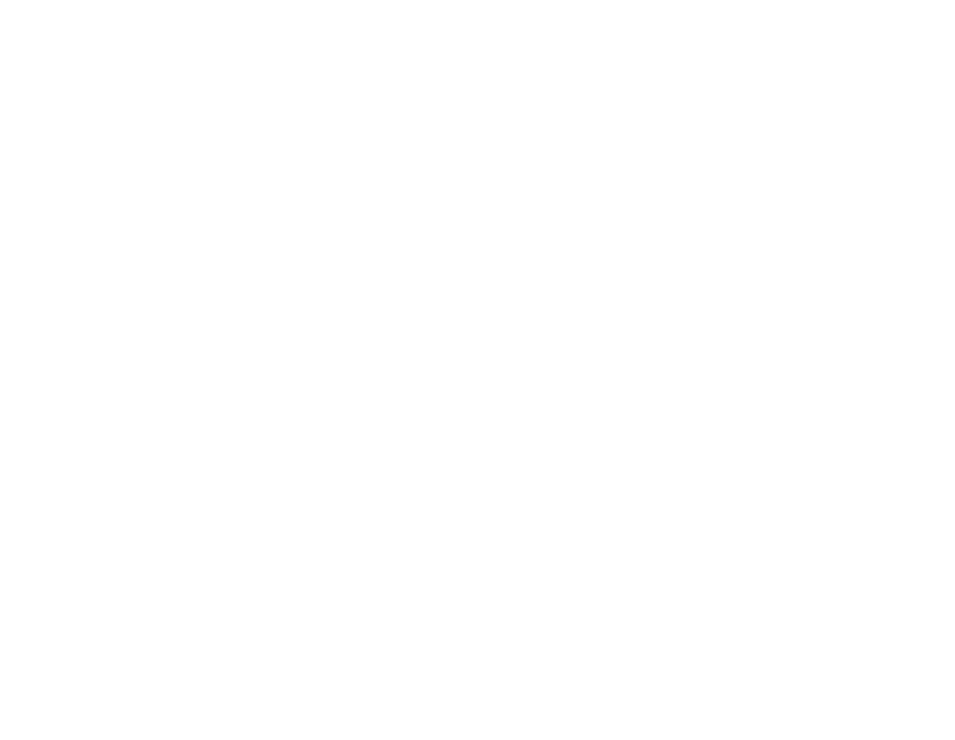
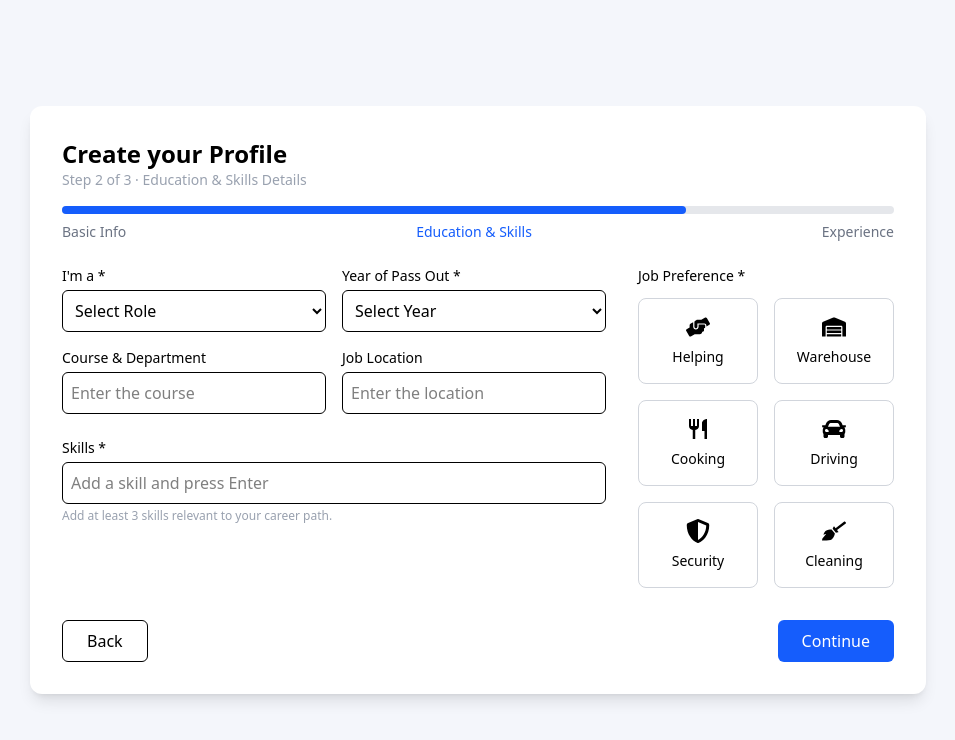
Before and after one commit to keerhu747/Job-Portal, a React (Vite) app in the folder client/: page /profile2 in a window 1280 px wide. Before the commit this address had no page. Shown: the top 740 px of the page, without its empty margins (162-1117 px from the left). Built offline with nearby package versions, Linux system fonts and the light colour scheme.

Commit message:
first commit

```diff
--- a/client/src/App.jsx
+++ b/client/src/App.jsx
@@ -26,7 +26,9 @@
 import Login from "./pages/Login";
 import Register from "./pages/Register";
 import Profile from "./pages/Profile";
+import Profile2 from "./pages/profile2";
 import Profile3 from "./pages/profile3";
+
 
 function App() {
   return (
@@ -34,6 +36,7 @@
       <Route path="/" element={<Login />} />
       <Route path="/register" element={<Register />} />
       <Route path="/profile" element={<Profile />} />
+      <Route path="/profile2" element={<Profile2 />} />
       <Route path="/profile3" element={<Profile3 />} />
     </Routes>
   );
--- /dev/null
+++ b/client/src/pages/profile2.jsx
@@ -0,0 +1,191 @@
+
+import { useState } from "react";
+import {
+  FaHandsHelping,
+  FaWarehouse,
+  FaCar,
+  FaShieldAlt,
+  FaBroom,
+} from "react-icons/fa";
+import { MdRestaurant } from "react-icons/md";
+
+export default function Profile2() {
+  const [role, setRole] = useState("");
+  const [passYear, setPassYear] = useState("");
+  const [course, setCourse] = useState("");
+  const [location, setLocation] = useState("");
+  const [skills, setSkills] = useState([]);
+  const [skillInput, setSkillInput] = useState("");
+  const [jobPref, setJobPref] = useState("");
+
+  const roles = ["Student", "Fresher", "Experienced"];
+
+  const years = Array.from({ length: 40 }, (_, i) => 1990 + i);
+
+  const jobOptions = [
+    { name: "Helping", icon: <FaHandsHelping /> },
+    { name: "Warehouse", icon: <FaWarehouse /> },
+    { name: "Cooking", icon: <MdRestaurant /> },
+    { name: "Driving", icon: <FaCar /> },
+    { name: "Security", icon: <FaShieldAlt /> },
+    { name: "Cleaning", icon: <FaBroom /> },
+  ];
+
+  const handleAddSkill = (e) => {
+    if (e.key === "Enter" && skillInput.trim()) {
+      if (!skills.includes(skillInput.trim())) {
+        setSkills([...skills, skillInput.trim()]);
+      }
+      setSkillInput("");
+    }
+  };
+
+  const removeSkill = (skill) => {
+    setSkills(skills.filter((s) => s !== skill));
+  };
+
+  return (
+    <div className="min-h-screen flex items-center justify-center bg-[#f4f6fb] p-4">
+      <div className="w-full max-w-4xl bg-white p-8 rounded-xl shadow-lg">
+        {/* Header */}
+        <div className="mb-6">
+          <h1 className="text-2xl font-semibold">Create your Profile</h1>
+          <p className="text-sm text-gray-400 mb-4">
+            Step 2 of 3 · Education & Skills Details
+          </p>
+
+          <div className="w-full bg-gray-200 h-2 rounded-full mb-2">
+            <div className="bg-blue-600 h-2 rounded-full w-3/4"></div>
+          </div>
+
+          <div className="flex justify-between text-sm text-gray-500">
+            <span>Basic Info</span>
+            <span className="text-blue-600 font-medium">Education & Skills</span>
+            <span>Experience</span>
+          </div>
+        </div>
+
+        {/* Form */}
+       <div className="grid grid-cols-1 lg:grid-cols-3 gap-8">
+  {/* LEFT SIDE – INPUTS */}
+  <div className="lg:col-span-2 space-y-6">
+    <div className="grid grid-cols-1 md:grid-cols-2 gap-4">
+      <div>
+        <label className="block text-sm font-medium mb-1">I'm a *</label>
+        <select
+          className="w-full border rounded-md p-2"
+          value={role}
+          onChange={(e) => setRole(e.target.value)}
+        >
+          <option value="">Select Role</option>
+          {roles.map((r) => (
+            <option key={r} value={r}>{r}</option>
+          ))}
+        </select>
+      </div>
+
+      <div>
+        <label className="block text-sm font-medium mb-1">
+          Year of Pass Out *
+        </label>
+        <select
+          className="w-full border rounded-md p-2"
+          value={passYear}
+          onChange={(e) => setPassYear(e.target.value)}
+        >
+          <option value="">Select Year</option>
+          {years.map((y) => (
+            <option key={y} value={y}>{y}</option>
+          ))}
+        </select>
+      </div>
+
+      <div>
+        <label className="block text-sm font-medium mb-1">
+          Course & Department
+        </label>
+        <input
+          className="w-full border rounded-md p-2"
+          placeholder="Enter the course"
+          value={course}
+          onChange={(e) => setCourse(e.target.value)}
+        />
+      </div>
+
+      <div>
+        <label className="block text-sm font-medium mb-1">
+          Job Location
+        </label>
+        <input
+          className="w-full border rounded-md p-2"
+          placeholder="Enter the location"
+          value={location}
+          onChange={(e) => setLocation(e.target.value)}
+        />
+      </div>
+    </div>
+
+    {/* Skills */}
+    <div>
+      <label className="block text-sm font-medium mb-1">Skills *</label>
+      <div className="border rounded-md p-2 flex flex-wrap gap-2">
+        {skills.map((skill) => (
+          <span
+            key={skill}
+            className="bg-blue-100 text-blue-800 px-3 py-1 rounded-full flex items-center gap-1"
+          >
+            {skill}
+            <button onClick={() => removeSkill(skill)}>×</button>
+          </span>
+        ))}
+        <input
+          className="flex-1 outline-none"
+          placeholder="Add a skill and press Enter"
+          value={skillInput}
+          onChange={(e) => setSkillInput(e.target.value)}
+          onKeyDown={handleAddSkill}
+        />
+      </div>
+      <p className="text-xs text-gray-400 mt-1">
+        Add at least 3 skills relevant to your career path.
+      </p>
+    </div>
+  </div>
+
+  {/* RIGHT SIDE – JOB PREFERENCE */}
+  <div>
+    <label className="block text-sm font-medium mb-3">
+      Job Preference *
+    </label>
+    <div className="grid grid-cols-2 gap-4">
+      {jobOptions.map((job) => (
+        <button
+          key={job.name}
+          type="button"
+          onClick={() => setJobPref(job.name)}
+          className={`border rounded-lg p-4 flex flex-col items-center gap-2 ${
+            jobPref === job.name
+              ? "border-blue-600 bg-blue-50"
+              : "border-gray-300"
+          }`}
+        >
+          <span className="text-2xl">{job.icon}</span>
+          <span className="text-sm">{job.name}</span>
+        </button>
+      ))}
+    </div>
+  </div>
+</div>
+
+
+        {/* Footer */}
+        <div className="mt-8 flex justify-between">
+          <button className="border px-6 py-2 rounded-md">Back</button>
+          <button className="bg-blue-600 text-white px-6 py-2 rounded-md">
+            Continue
+          </button>
+        </div>
+      </div>
+    </div>
+  );
+}
```
Also changed, not shown: 1 other file (tests, documents, lock files or other folders).
